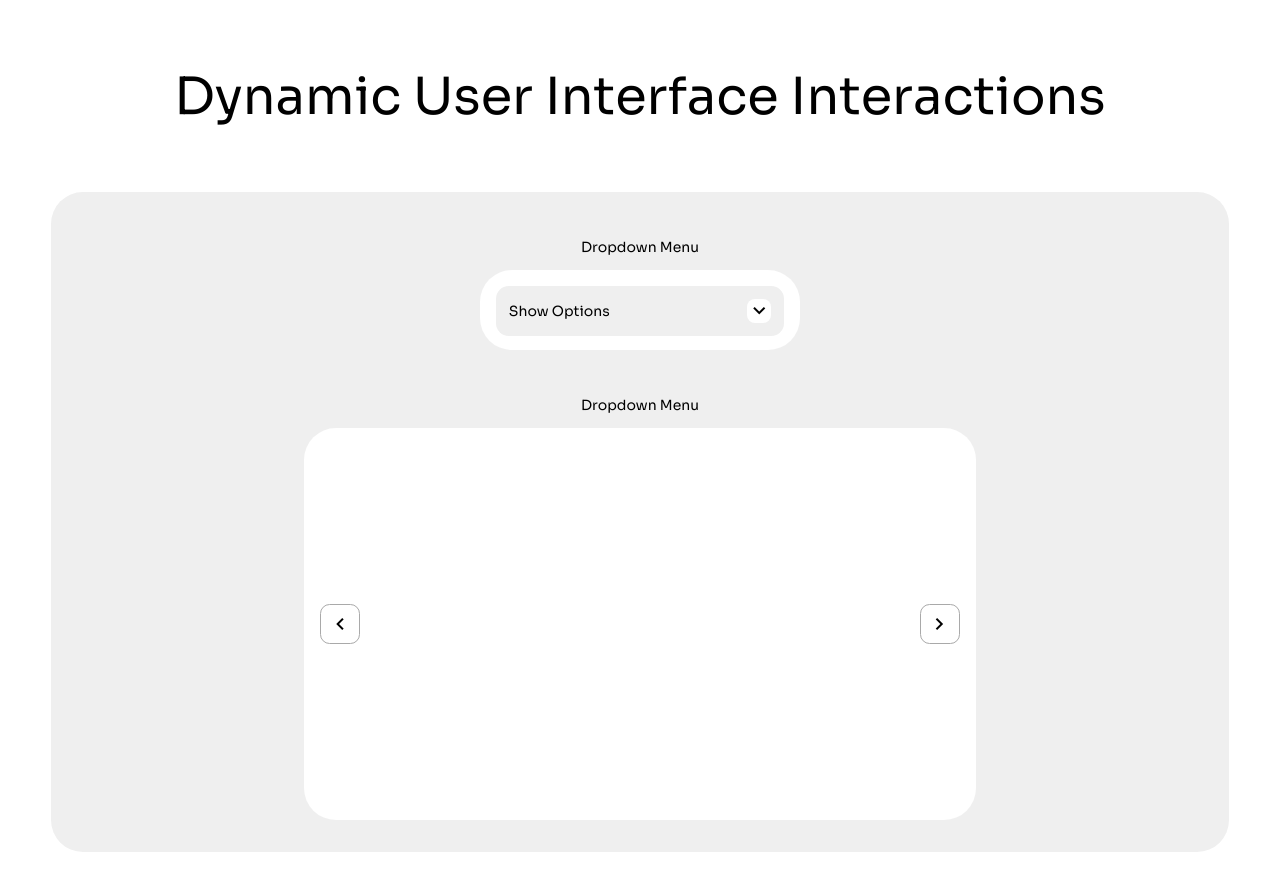
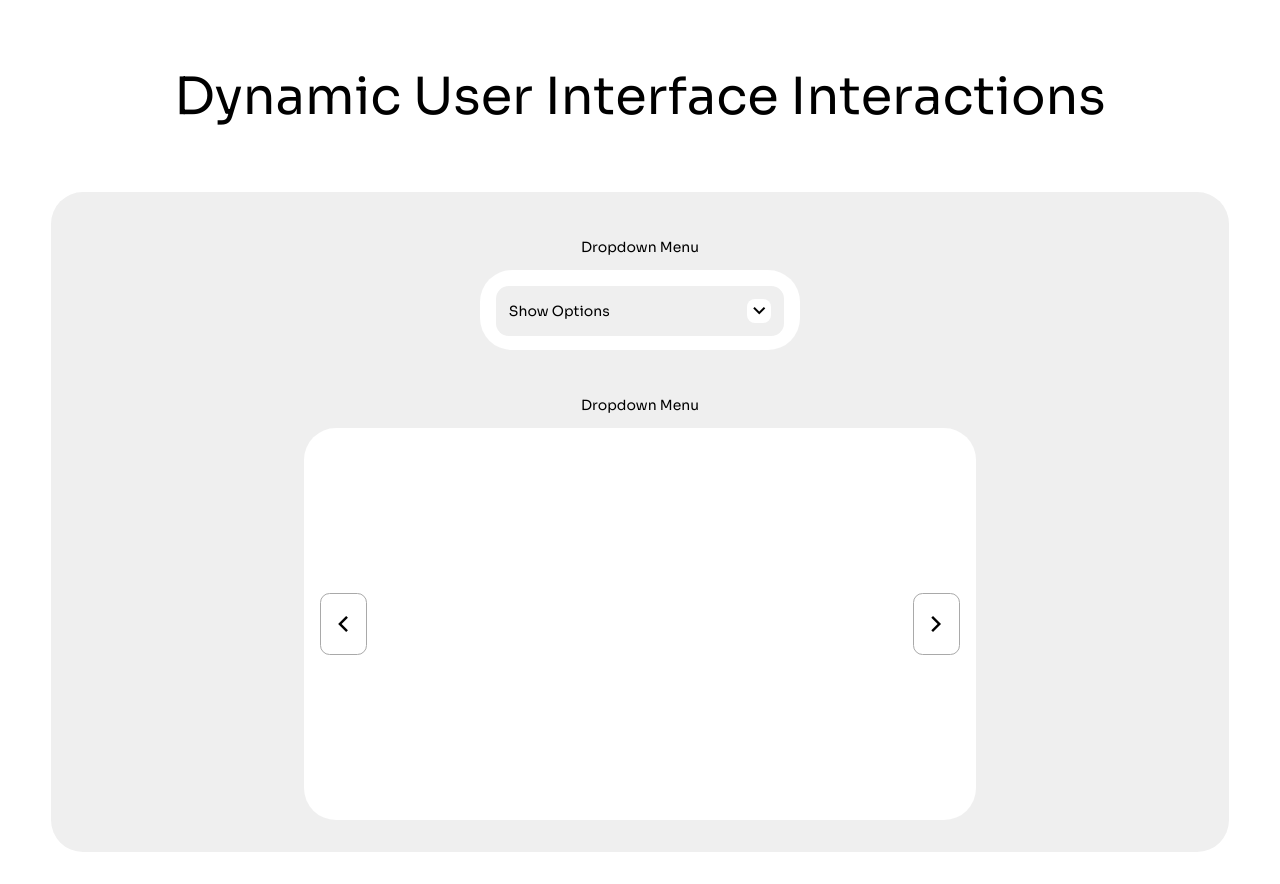
Before and after one commit to andermendz/odin-user-interactions, a plain HTML site: page index.html in a window 1280 px wide. Drawn offline with nearby package versions, Linux system fonts and the light colour scheme.

Commit message:
hover options added

```diff
--- a/styles.css
+++ b/styles.css
@@ -50,7 +50,6 @@ body {
 }
 
 #dropdown-menu-container {
-
 }
 
 #dropdown-menu {
@@ -107,7 +106,6 @@ body {
   background-color: var(--white);
   padding: 1rem;
   width: 100%;
-
 }
 #carousel-content {
   display: flex;
@@ -120,13 +118,20 @@ body {
   justify-content: center;
   align-items: center;
 
-
   background-color: var(--white);
   border: 0.1rem solid var(--dark-grey);
-  padding: 0.2rem;
-  height: 2rem;
+  padding: 0.4rem;
+  height: 3rem;
   width: 2rem;
   border-radius: 0.6rem;
+  transition: all 0.2s ease-in;
+}
+.carousel-option > span {
+  font-size: 2rem;
+}
+
+.carousel-option:hover {
+  transform: scale(1.06);
 }
 
 #carousel-options {
```
